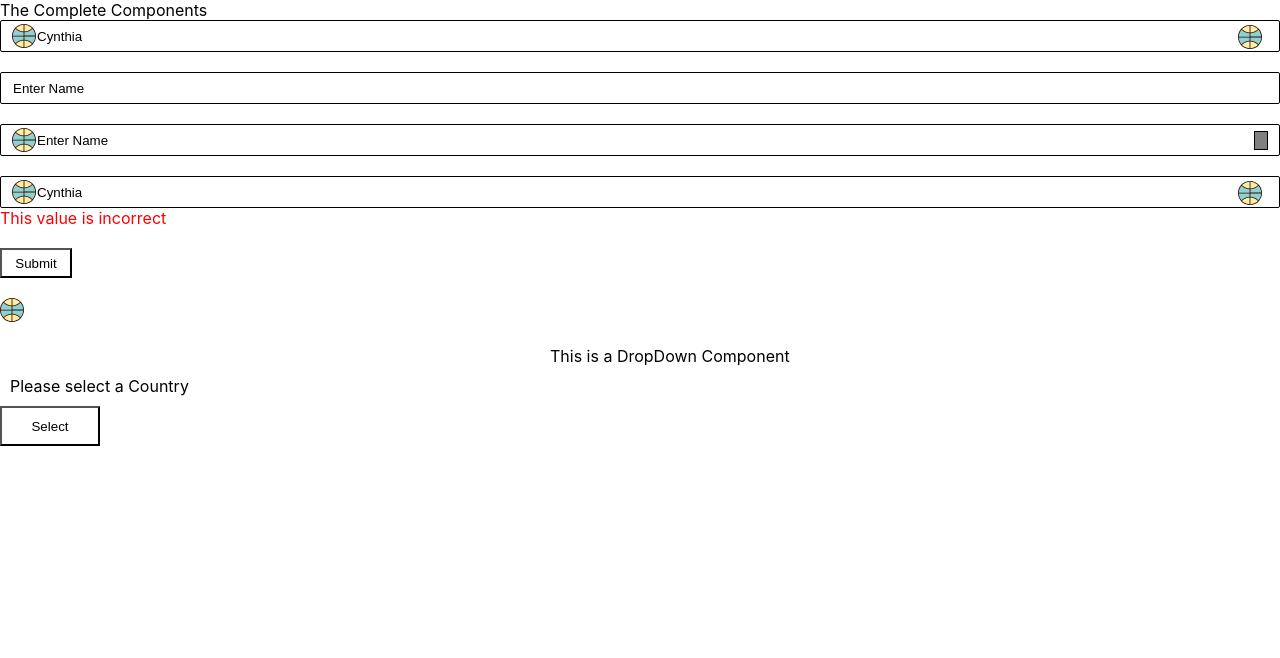
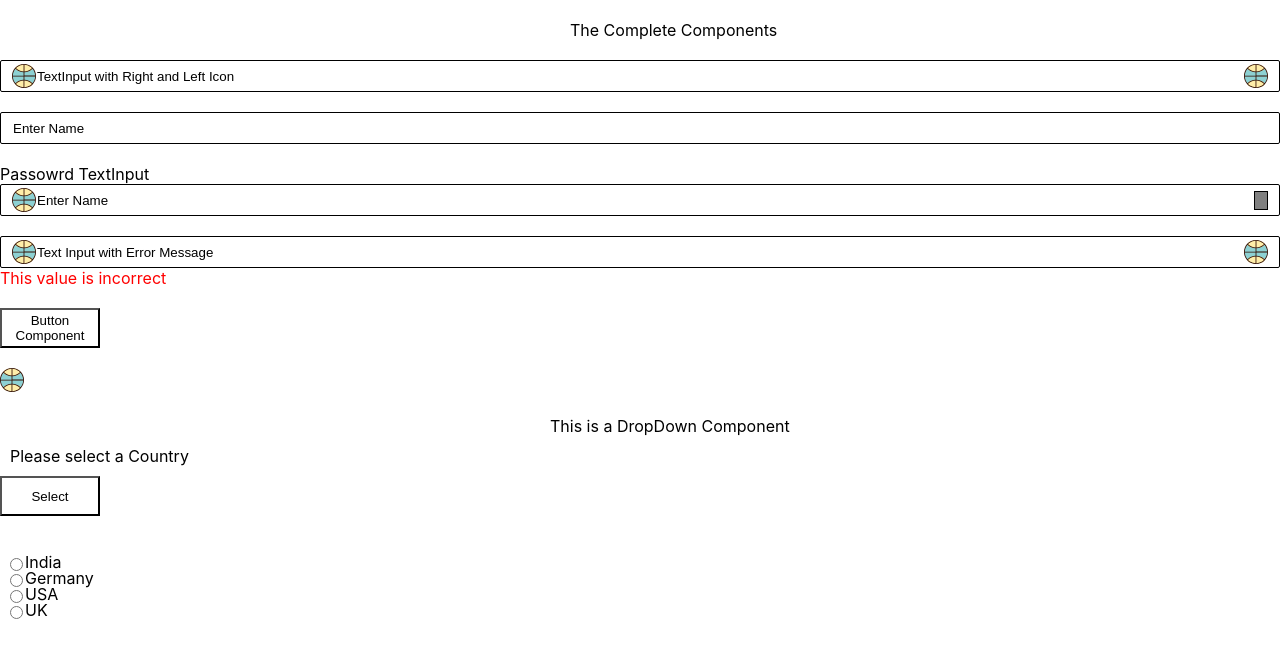
Before and after one commit to cynthia22ekm/React-TypeScript, a React (Create React App) app in the folder basics/: page / in a window 1280 px wide. Shown: the top 658 px of the page. Built offline with nearby package versions, Linux system fonts and the light colour scheme.

Commit message:
Modified All Component t include a single component

```diff
--- a/basics/src/App.tsx
+++ b/basics/src/App.tsx
@@ -1,63 +1,9 @@
 import React from "react";
-import logo from "./logo.svg";
 import "./App.css";
-import Button from "../src/Components/Button";
-import PractiseFieldArray from "./Practise/PractiseFieldArray";
-import PractiseFieldArrayWithNoRef from "./Practise/PractiseFieldArrayWithNoRef";
-import TextInput from "./Components/TextInput";
-import { Ball } from "./Components/SVG";
-import Icon from "./Components/Icon";
-import DropDown from "./Components/Dropdown/DropDown";
+import AllComponents from "./Components/AllComponents";
 
 function App() {
-  const items = [
-    { name: "India" },
-    { name: "Germany" },
-    { name: "USA" },
-    { name: "UK" },
-  ];
-  return (
-    <div>
-      <div>The Complete Components</div>
-      <TextInput
-        iconVectorLeft={Ball}
-        type={"text"}
-        placeholder={"Enter Name"}
-        clearable={true}
-        iconVectorRight={Ball}
-        value={"Cynthia"}
-      />
-      <br />
-      <TextInput type={"text"} placeholder={"Enter Name"} />
-      <br />
-      <TextInput
-        iconVectorLeft={Ball}
-        type={"password"}
-        placeholder={"Enter Name"}
-        clearable={true}
-        iconVectorRight={Ball}
-      />
-      <br />
-      <TextInput
-        iconVectorLeft={Ball}
-        type={"text"}
-        placeholder={"Enter Name"}
-        clearable={true}
-        iconVectorRight={Ball}
-        value={"Cynthia"}
-        errorMessage={"This value is incorrect"}
-        hasErrors={true}
-      />
-      <br />
-      <Button label={"Submit"} size={"small"} palette={"default"} />
-      <br />
-      <br />
-      <Icon vector={Ball} />
-      <br />
-      <br />
-      <DropDown title={"Please select a Country"} items={items} />
-    </div>
-  );
+  return <AllComponents />;
 }
 
 export default App;
```
